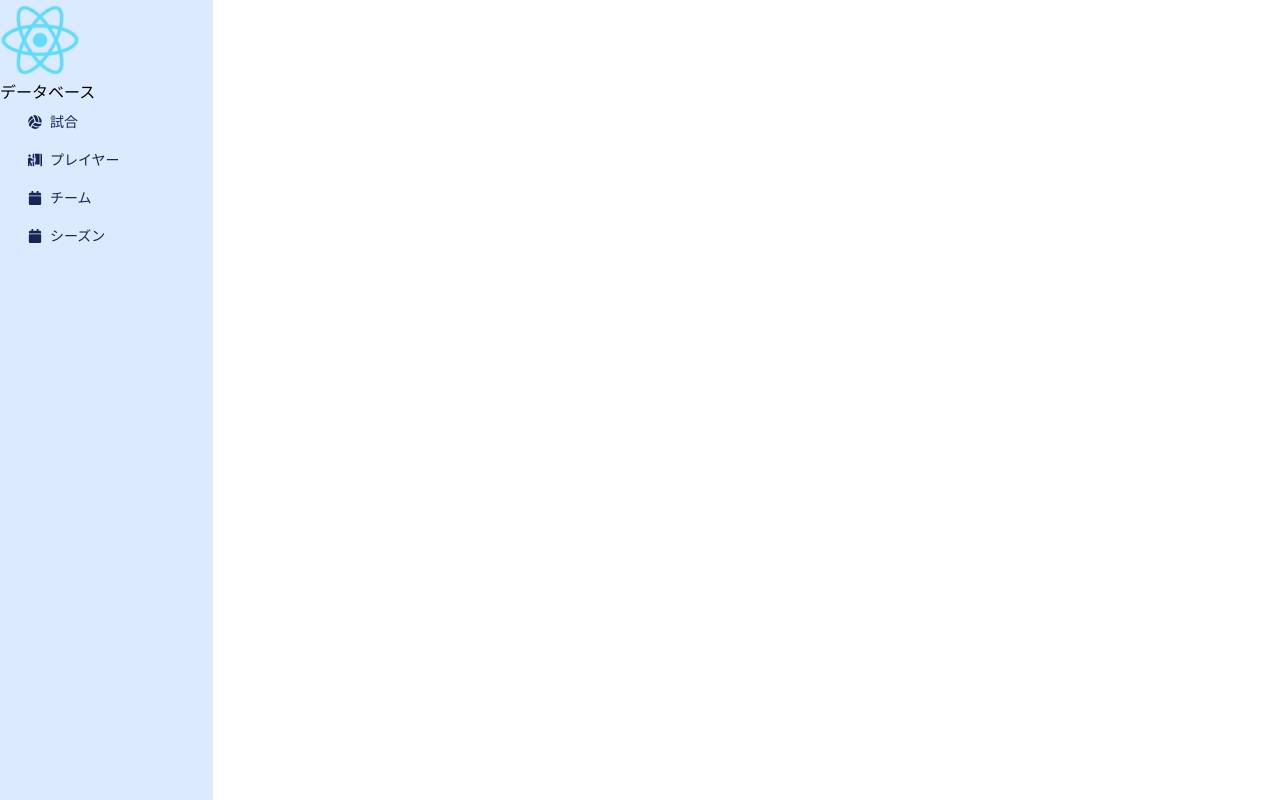
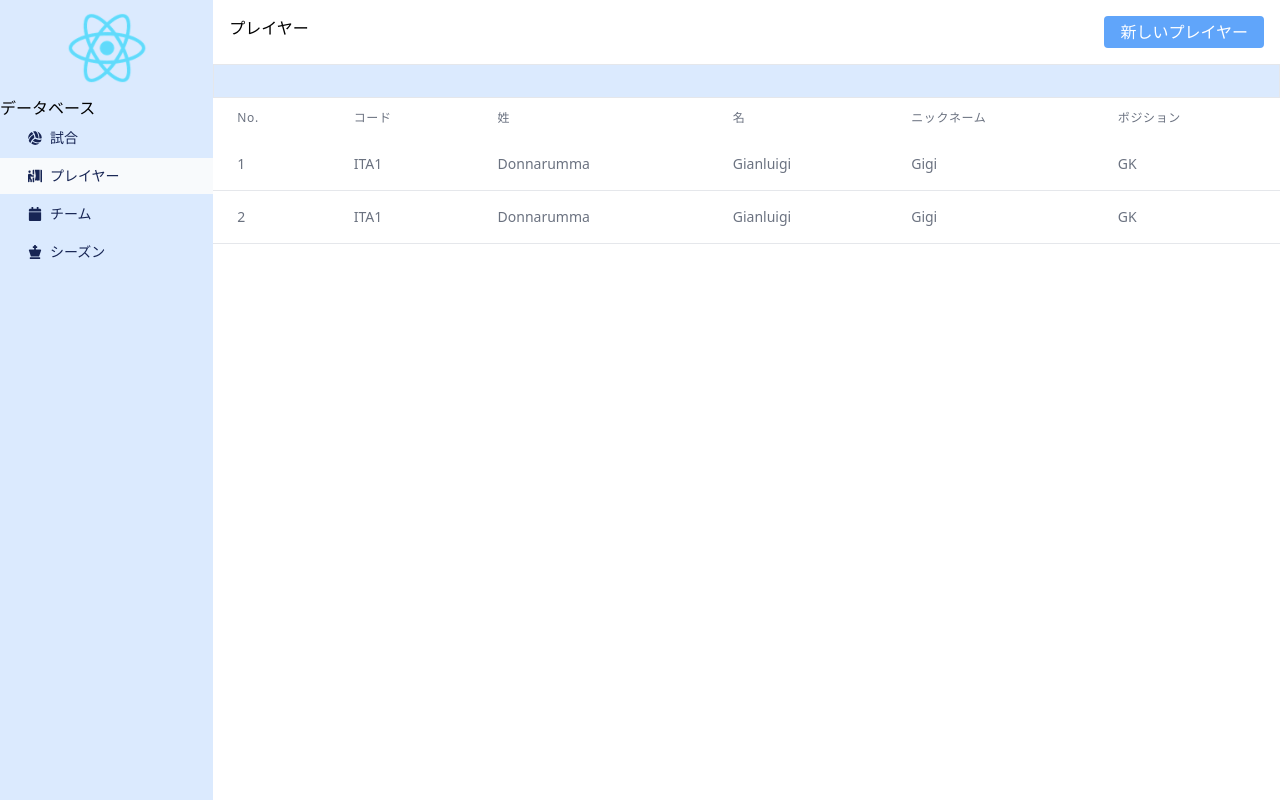
Before and after one commit to SawanoLab/VSSA, a React (Create React App) app: page /player in a window 1280 px wide. Built offline with nearby package versions, Linux system fonts and the light colour scheme.

Commit message:
fix テーブルの追加を，整形

```diff
--- a/src/composents/items.tsx
+++ b/src/composents/items.tsx
@@ -20,8 +20,7 @@ export default function Items({ links }: ItemsProps) {
 
   return (
     <nav className="flex flex-col" role="navigation">
-      {/* logo.svgを表示 */}
-      <img src="./logo192.png" alt="Logo" className="h-20 w-20" />
+      <img src="./logo192.png" alt="Logo" className="h-20 w-20 mx-auto m-2" />
       {links.map((category, categoryIndex) => (
         <div key={categoryIndex}>
           <h3>{category.category}</h3>
--- /dev/null
+++ b/src/composents/table.tsx
@@ -0,0 +1,43 @@
+import React from "react";
+
+interface Column {
+  header: string;
+  accessor: string;
+}
+
+interface TableProps {
+  data: any[];
+  columns: Column[];
+}
+
+const Table: React.FC<TableProps> = ({ data, columns }) => {
+  return (
+    <table className="min-w-full">
+      <thead>
+        <tr>
+          {columns.map((column, index) => (
+            <th
+              key={index}
+              className="px-6 py-3 text-left text-xs font-medium text-gray-500 tracking-wider"
+            >
+              {column.header}
+            </th>
+          ))}
+        </tr>
+      </thead>
+      <tbody>
+        {data.map((item, index) => (
+          <tr key={index}>
+            {columns.map((column, colIndex) => (
+              <td key={colIndex} className="px-6 py-4 text-sm leading-5 text-gray-500 border-b">
+                {item[column.accessor]}
+              </td>
+            ))}
+          </tr>
+        ))}
+      </tbody>
+    </table>
+  );
+};
+
+export default Table;
--- a/src/pages/Layout.tsx
+++ b/src/pages/Layout.tsx
@@ -1,4 +1,4 @@
-import Header from "./Nav";
+import Navgetion from "./Nav";
 
 interface LayoutProps {
   children: React.ReactNode;
@@ -11,7 +11,7 @@ export default function Layout(props: LayoutProps) {
       ">
         <div className="col-span-1 row-span-1 bg-blue-100
         ">
-          <Header />
+          <Navgetion />
         </div>
         <div className="col-span-5">
           {props.children}
--- a/src/pages/Nav.tsx
+++ b/src/pages/Nav.tsx
@@ -1,6 +1,7 @@
 import { FaVolleyballBall } from 'react-icons/fa';
 import { FaPersonBooth } from 'react-icons/fa';
 import { FaCalendar } from 'react-icons/fa';
+import { FaChessKing } from 'react-icons/fa';
 import Items from '../composents/items';
 
 export default function Navgetion() {
@@ -9,10 +10,10 @@ export default function Navgetion() {
     {
       category: "データベース",
       items: [
-        { icon: <FaVolleyballBall />, to: "/about", text: "試合" },
-        { icon: <FaPersonBooth />, to: "/contact", text: "プレイヤー" },
+        { icon: <FaVolleyballBall />, to: "/match", text: "試合" },
+        { icon: <FaPersonBooth />, to: "/player", text: "プレイヤー" },
         { icon: <FaCalendar />, to: "/team", text: "チーム" },
-        { icon: <FaCalendar />, to: "/season", text: "シーズン" },
+        { icon: <FaChessKing />, to: "/season", text: "シーズン" },
       ],
     },
   ];
--- /dev/null
+++ b/src/pages/match/index.tsx
@@ -0,0 +1,44 @@
+import React from "react";
+import Table from "../../composents/table";
+
+const MatchIndex: React.FC = () => {
+  const tableData = [
+    {
+      start_day: "2021/01/01",
+      created_at: "2021/01/01",
+      home_team: "Italy",
+      result: "1-0",
+      away_team: "Spain",
+    },
+    {
+      start_day: "2021/01/01",
+      created_at: "2021/01/01",
+      home_team: "Italy",
+      result: "1-0",
+      away_team: "Spain",
+    },
+  ];
+
+  const header = [
+    { header: "開催日", accessor: "start_day" },
+    { header: "登録日", accessor: "created_at" },
+    { header: "ホーム", accessor: "home_team" },
+    { header: "スコア", accessor: "result" },
+    { header: "アウェイ", accessor: "away_team" },
+  ];
+
+  return (
+    <div>
+      <div className="flex justify-between p-4">
+        <h1 className="text-3sm">試合</h1>
+        <button className="bg-blue-400 hover:bg-blue-500 text-white  py-1 px-4 rounded">
+          新しい試合
+        </button>
+      </div>
+      <div className=" bg-blue-100 p-4 border" />
+      <Table data={tableData} columns={header} />
+    </div>
+  );
+};
+
+export default MatchIndex;
--- /dev/null
+++ b/src/pages/player/index.tsx
@@ -0,0 +1,47 @@
+import React from "react";
+import Table from "../../composents/table";
+
+const PlayerIndex: React.FC = () => {
+  const tableData = [
+    {
+      number: 1,
+      player_code: "ITA1",
+      surname: "Donnarumma",
+      name: "Gianluigi",
+      nickname: "Gigi",
+      position: "GK",
+    },
+    {
+      number: 2,
+      player_code: "ITA1",
+      surname: "Donnarumma",
+      name: "Gianluigi",
+      nickname: "Gigi",
+      position: "GK",
+    },
+  ];
+
+  const header = [
+    { header: "No.", accessor: "number" },
+    { header: "コード", accessor: "player_code" },
+    { header: "姓", accessor: "surname" },
+    { header: "名", accessor: "name" },
+    { header: "ニックネーム", accessor: "nickname" },
+    { header: "ポジション", accessor: "position" },
+  ];
+
+  return (
+    <div>
+      <div className="flex justify-between p-4">
+        <h1 className="text-3sm">プレイヤー</h1>
+        <button className="bg-blue-400 hover:bg-blue-500 text-white  py-1 px-4 rounded">
+          新しいプレイヤー
+        </button>
+      </div>
+      <div className=" bg-blue-100 p-4 border" />
+      <Table data={tableData} columns={header} />
+    </div>
+  );
+};
+
+export default PlayerIndex;
--- /dev/null
+++ b/src/pages/season/index.tsx
@@ -0,0 +1,35 @@
+import React from "react";
+import Table from "../../composents/table";
+
+const SeasonIndex: React.FC = () => {
+  const tableData = [
+    {
+      start_day: "2021-06-11",
+      end_day: "2021-07-12",
+      season_name: "EURO2020",
+      game_format: "INDOOR",
+    },
+  ];
+
+  const header = [
+    { header: "開始日", accessor: "start_day" },
+    { header: "終了日", accessor: "end_day" },
+    { header: "シーズン名", accessor: "season_name" },
+    { header: "GameFormat", accessor: "game_format" },
+  ];
+
+  return (
+    <div>
+      <div className="flex justify-between p-4">
+        <h1 className="text-3sm">シーズン</h1>
+        <button className="bg-blue-400 hover:bg-blue-500 text-white  py-1 px-4 rounded">
+          シーズンを作成
+        </button>
+      </div>
+      <div className=" bg-blue-100 p-4 border" />
+      <Table data={tableData} columns={header} />
+    </div>
+  );
+};
+
+export default SeasonIndex;
--- /dev/null
+++ b/src/pages/team/index.tsx
@@ -0,0 +1,34 @@
+import React from "react";
+import Table from "../../composents/table";
+
+const TeamIndex: React.FC = () => {
+  const tableData = [
+    {
+      team_abbreviation: "ITA",
+      team_name: "イタリア",
+    },
+  ];
+
+  const header = [
+    { header: "略称", accessor: "team_abbreviation" },
+    { header: "名称", accessor: "team_name" },
+  ];
+
+  return (
+    <div>
+      <div className="flex justify-between p-4">
+        <h1 className="text-3sm">チーム</h1>
+        <button className="bg-red-400 hover:bg-red-500 text-white  py-1 px-4 rounded left-0">
+          チームの削除
+        </button>
+        <button className="bg-blue-400 hover:bg-blue-500 text-white  py-1 px-4 rounded">
+          チームの追加
+        </button>
+      </div>
+      <div className=" bg-blue-100 p-4 border" />
+      <Table data={tableData} columns={header} />
+    </div>
+  );
+};
+
+export default TeamIndex;
```
Also changed, not shown: src/App.tsx (+8 -2 lines).
